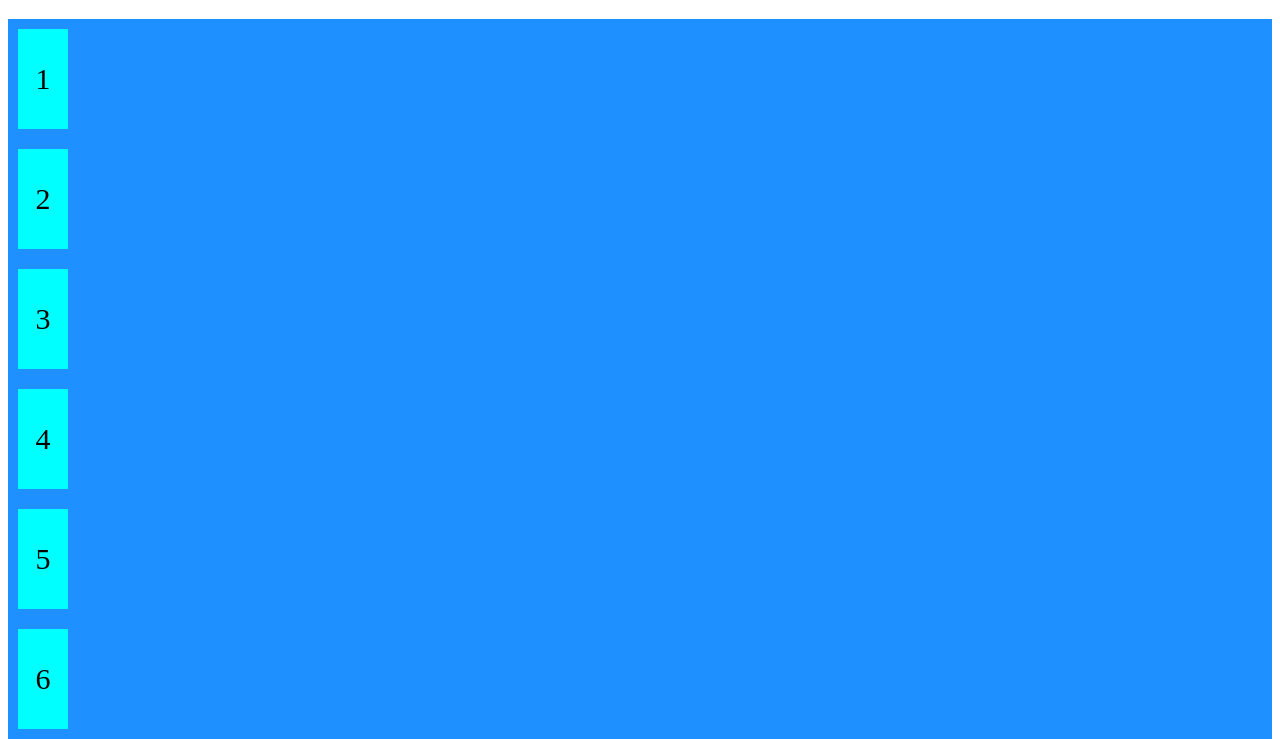
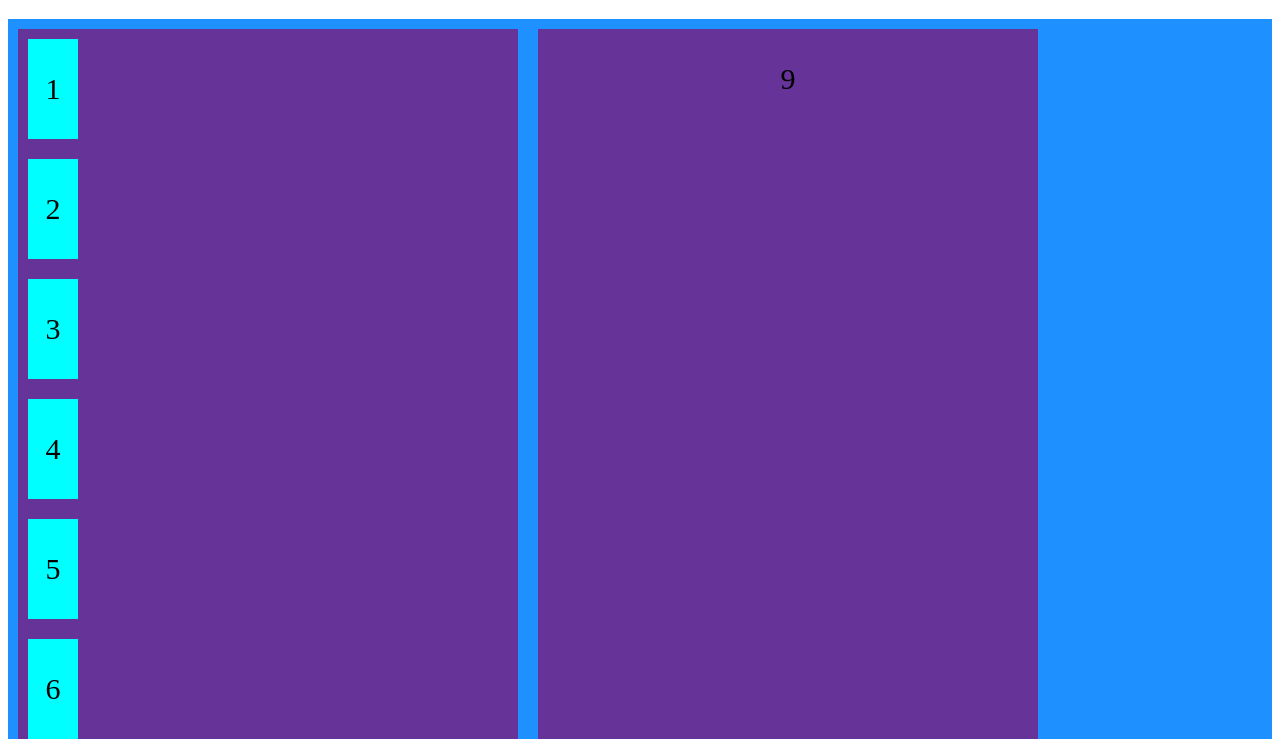
Before and after one commit to enkidumac/cm2021, a plain HTML site: page index.html in a window 1280 px wide. Shown: the part 61-800 px from the top of the page. Drawn offline with Linux system fonts and the light colour scheme.

Commit message:
zadanie flex

```diff
--- a/index.html
+++ b/index.html
@@ -1,12 +1,14 @@
 <!DOCTYPE html>
 <html>
+
 <head>
     <link rel="stylesheet" href="style.css">
 </head>
+
 <body>
     <h1>Flexible Boxes</h1>
-<div>
-<div class="flex-container">
+    <div class="flex-container-row">
+        <div class="flex-container-column">
             <div>1</div>
             <div>2</div>
             <div>3</div>
@@ -16,10 +18,13 @@
             <div>7</div>
             <div>8</div>
         </div>
+        <div>9</div>
+    </div>div
 
     <p>Try to resize the browser window.</p>
     <p>A container with "flex-wrap: nowrap;" will never wrap its items.</p>
     <p><strong>Note:</strong> Flexbox is not supported in Internet Explorer 10 or earlier versions.</p>
 
 </body>
+
 </html>
--- a/style.css
+++ b/style.css
@@ -1,11 +1,16 @@
-.flex-container {
+.flex-container-column {
   display: flex;
   flex-wrap: block;
   flex-direction: column;
   background-color: DodgerBlue;
 }
-
-  .flex-container > div {
+.flex-container-row {
+  display: flex;
+  flex-wrap: block;
+  flex-direction: row;
+  background-color: DodgerBlue;
+}
+.flex-container-column > div {
   background-color: aqua;
   width: 50px;
   margin: 10px;
@@ -13,3 +18,11 @@
   line-height: 100px;
   font-size: 30px;
 }
+.flex-container-row > div {
+    background-color: rebeccapurple;
+    width: 500px;
+    margin: 10px;
+    text-align: center;
+    line-height: 100px;
+    font-size: 30px;
+  }
```
Lines whose indentation alone changed are shown as unchanged.
